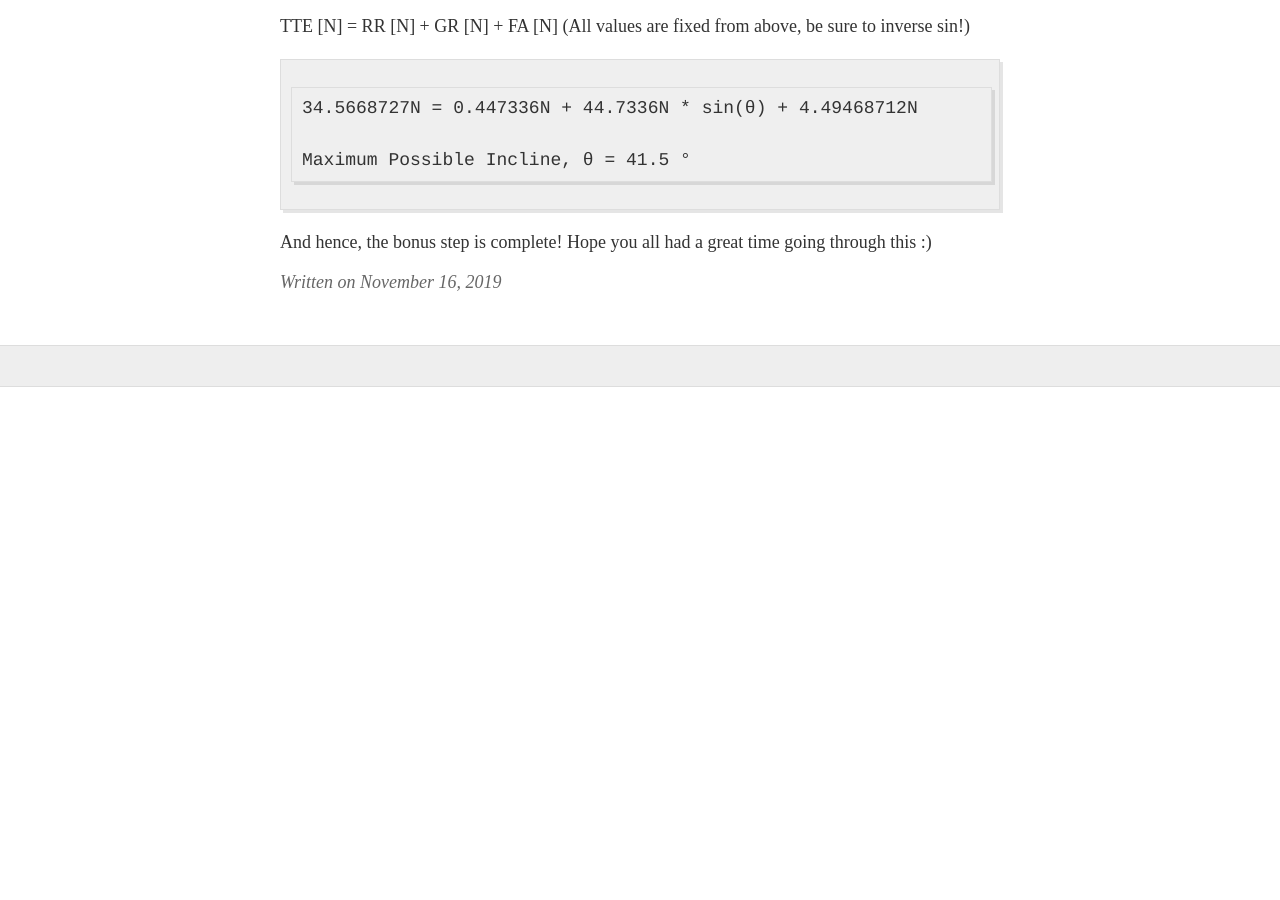
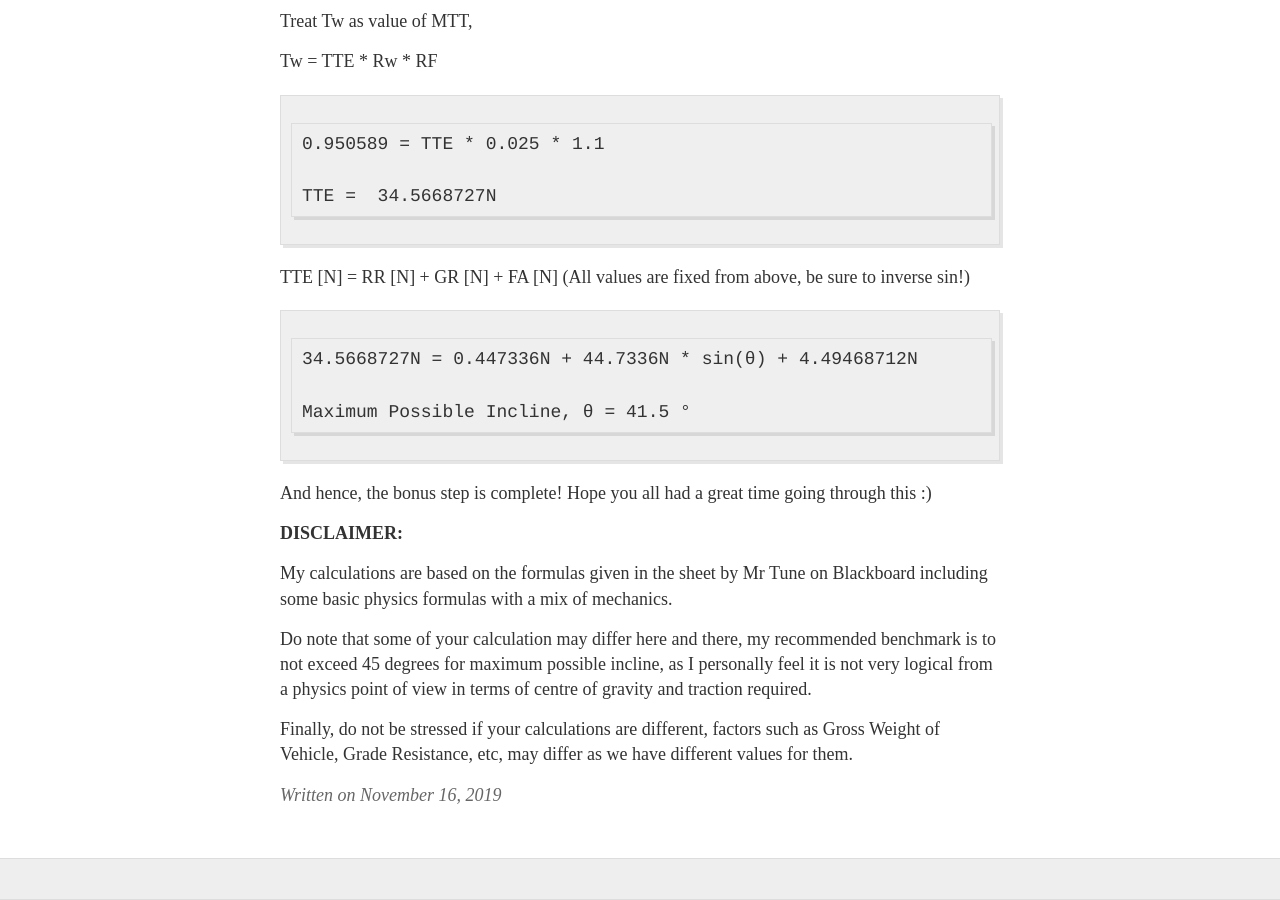
Before and after one commit to Jasperabez/TrackerBoi, a Jekyll site: the page built from _posts/2019-11-16-The-Mechanical-Bible.md, in a window 1280 px wide and 900 px high, scrolled down 5278 px. Built offline with Jekyll 4.4.1, drawn with Linux system fonts in a browser that asks for light colours; before the commit the page ends 5665 px from its top, so only the background shows below that; some of the changed text lies outside the part shown.

Commit message:
addonmech

```diff
--- a/_posts/2019-11-16-The-Mechanical-Bible.md
+++ b/_posts/2019-11-16-The-Mechanical-Bible.md
@@ -82,9 +82,17 @@
     = 4.56kg * 9.81(convert to Force(N)) (44.7336N) * 0.01 (Good Concrete Contact Surface)
     = 0.447336N
 
+Using a BCA website found by Hans, I used the following to determine the θ for my calculation of grade resistance(Note that the θ is in degrees!)
+
+tan(θ) = 1/2
+
+θ = tan^-1(1/2)
+
+θ = **26.565°**
+
 **Grade Resistance(GR) [N]** = Gross Weight of Vehicle(WGV) [N] x sin(θ)(degrees)
 
-    = 44.7336N * sin(26.565 °)
+    = 44.7336N * sin(26.565°)
     = 20.005 N
 
 **Acceleration Force [N]** = Gross Weight of Vehicle(WGV) [N] x Vmax [m/s] / (32.2 [m/s^2 ] x Time [s])
@@ -135,6 +143,8 @@
 
 Congratulations! You managed to complete the required steps for the assignment. The bonus question is still a work in progress.
 
+Extra Notes: You can try to increase the amount of points, acceleration time, to better describe your graph. I personally just went until 5 points, which is 5 seconds, to show this.
+
 ![](../images/mechanicalgraph.png)
 
 
@@ -165,3 +175,12 @@
 
 
 And hence, the bonus step is complete! Hope you all had a great time going through this :)
+
+
+**DISCLAIMER:**
+
+My calculations are based on the formulas given in the sheet by Mr Tune on Blackboard including some basic physics formulas with a mix of mechanics.
+
+Do note that some of your calculation may differ here and there, my recommended benchmark is to not exceed 45 degrees for maximum possible incline, as I personally feel it is not very logical from a physics point of view in terms of centre of gravity and traction required.
+
+Finally, do not be stressed if your calculations are different, factors such as Gross Weight of Vehicle, Grade Resistance, etc, may differ as we have different values for them.
```
